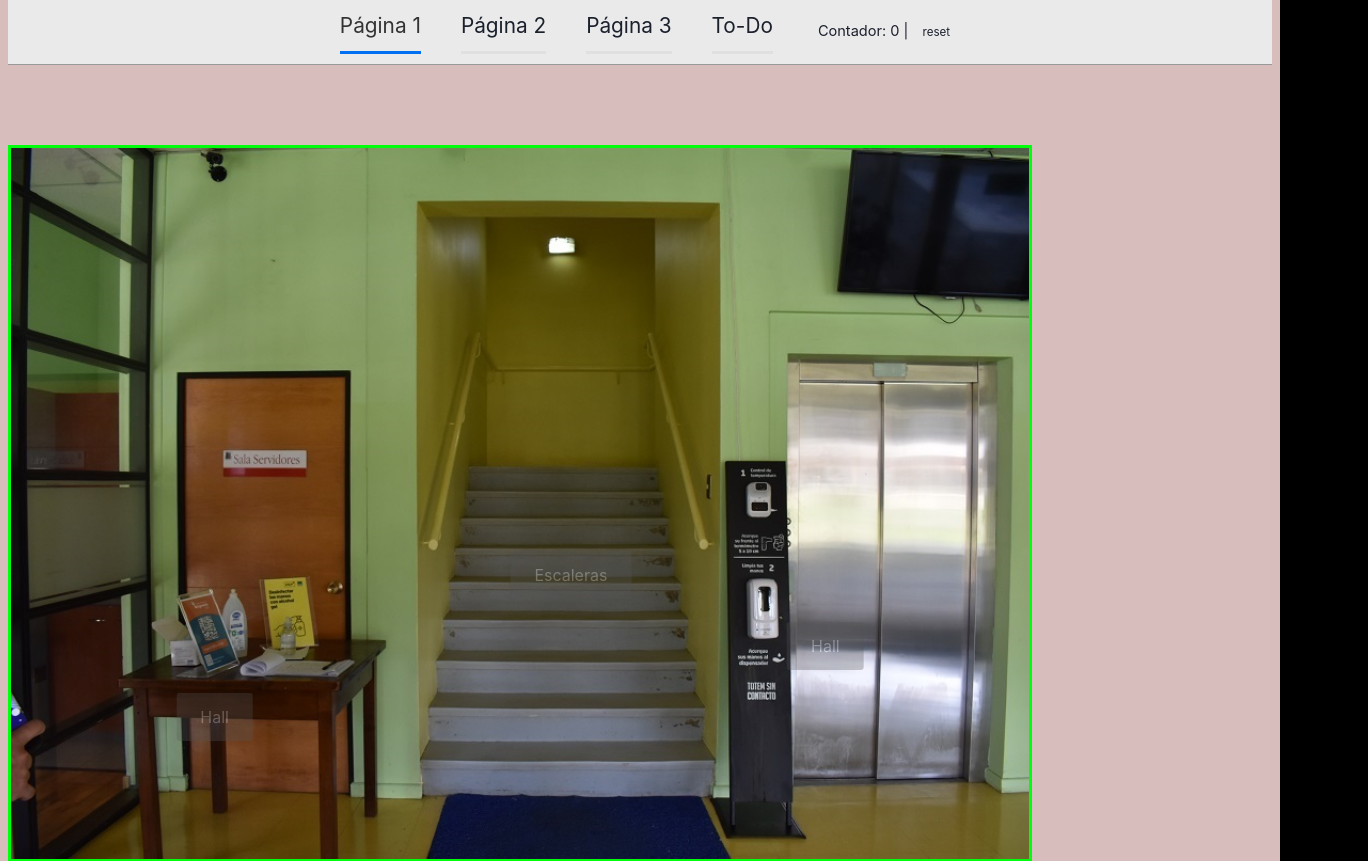
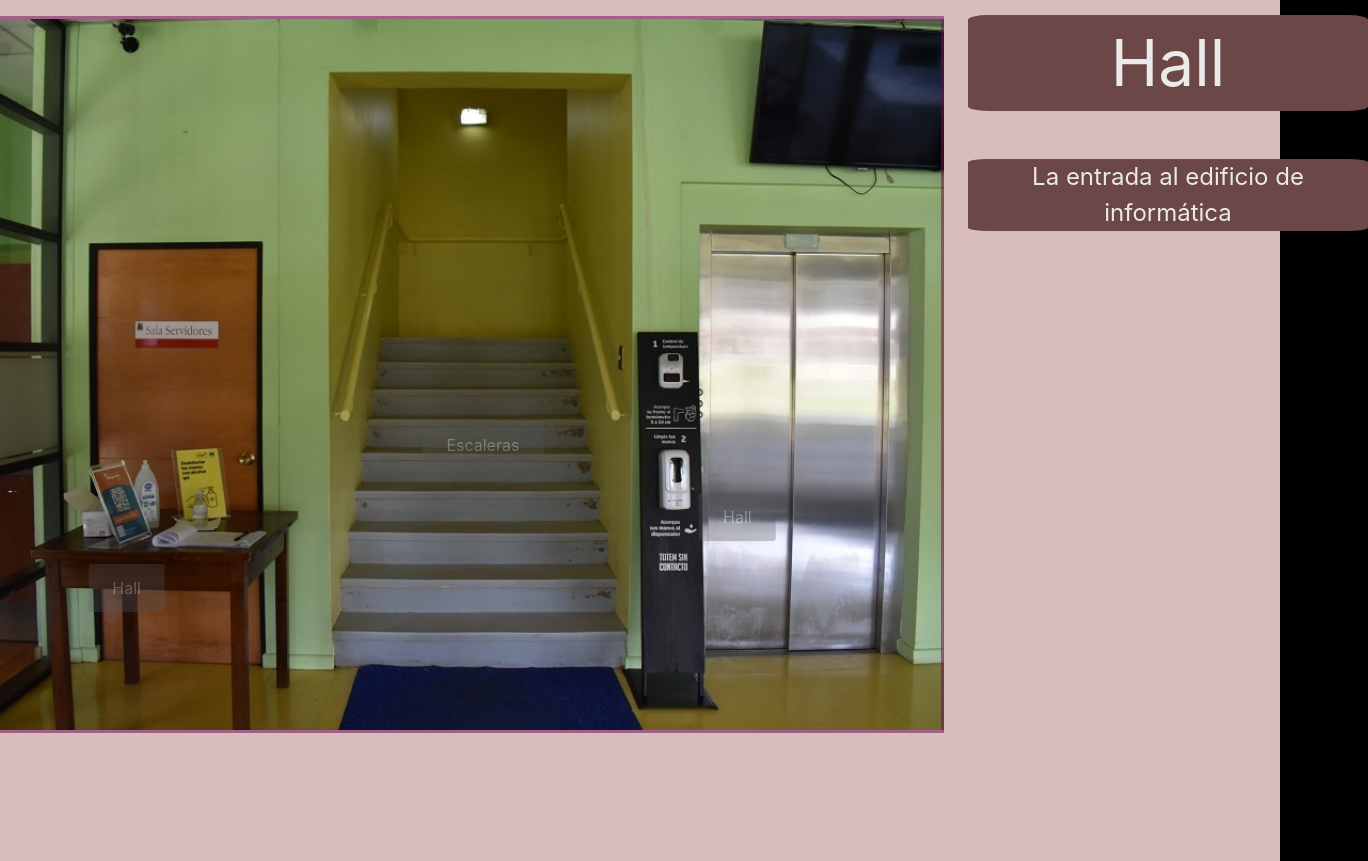
Before and after one commit to maximilianoide/INFO104-tour-informatica, a Next.js app: page /page1 in a window 1280 px wide. Shown: the top 861 px of the page, 1368 px wide, since content can reach past the window. Built offline with nearby package versions, Linux system fonts and the light colour scheme.

Commit message:
enchulamiento

```diff
--- a/pages/page1.js
+++ b/pages/page1.js
@@ -23,11 +23,11 @@ export async function getServerSideProps(context) {
 
 export default function Page1({ data }) {
   return (
-    <Layout pageId="page1">
+    <div className="container">
       <Head>
         <title>Perro Panson</title>
       </Head>
       <Escena escenas={data}></Escena>
-    </Layout>
+    </div>
   );
 }
--- a/public/data/EDINFO.json
+++ b/public/data/EDINFO.json
@@ -36,7 +36,7 @@
 		"botones":[{"nom":"Hall","escenaDestino":1,"porx":"33%","pory":"94%"},
 			{"nom":"Hall","escenaDestino":4,"porx":"90%","pory":"50%"},
 			{"nom":"Pasillo","escenaDestino":5,"porx":"25%","pory":"60%"}],
-		"info": [{"desc":"Tesis de egresados de Informática","porx":"59%","pory":"41%"}]
+		"info": [{"desc":"Tesis de egresados de Informática","porx":"65%","pory":"41%"}]
 	},
 	{
 		"id":4,
--- a/styles/style.css
+++ b/styles/style.css
@@ -204,22 +204,11 @@ code {
   text-align: center;
   transform: translate(-50%, -50%);
 }
-
-#marcoImagen1 {
-  position: absolute;
-  top: 82px;
-  bottom: 0px;
-  right: 700px;
-  left: 20px;
-  width: 0px;
-}
-#marcoImagen {
-  border: #b81a1a;
-  border-radius: 1cm;
-}
 #imagen {
-  border: solid rgb(0, 255, 13);
+  border: solid hsla(318, 78%, 25%, 0.527);
   position: relative;
+  top: 1rem;
+  left: -13rem;
   width: 64rem;
   height: 44.8rem;
   background-size: cover;
@@ -270,3 +259,27 @@ td {
 .botonInfo:hover {
   opacity: 1;
 }
+.nom {
+  position: relative;
+  top: -43.875rem;
+  left: 33rem;
+  font-size: 4rem;
+  color: #eaeaea;
+  text-align: center;
+  text-size-adjust: auto;
+  background-color: #6b4747;
+  border-radius: 5%;
+  width: 25rem;
+}
+.desc {
+  position: relative;
+  top: -40.875rem;
+  left: 33rem;
+  font-size: 1.5rem;
+  color: #eaeaea;
+  text-align: center;
+  text-size-adjust: auto;
+  background-color: #6b4747;
+  border-radius: 5%;
+  width: 25rem;
+}
```
Also changed, not shown: 1 other file (tests, documents, lock files or other folders).
